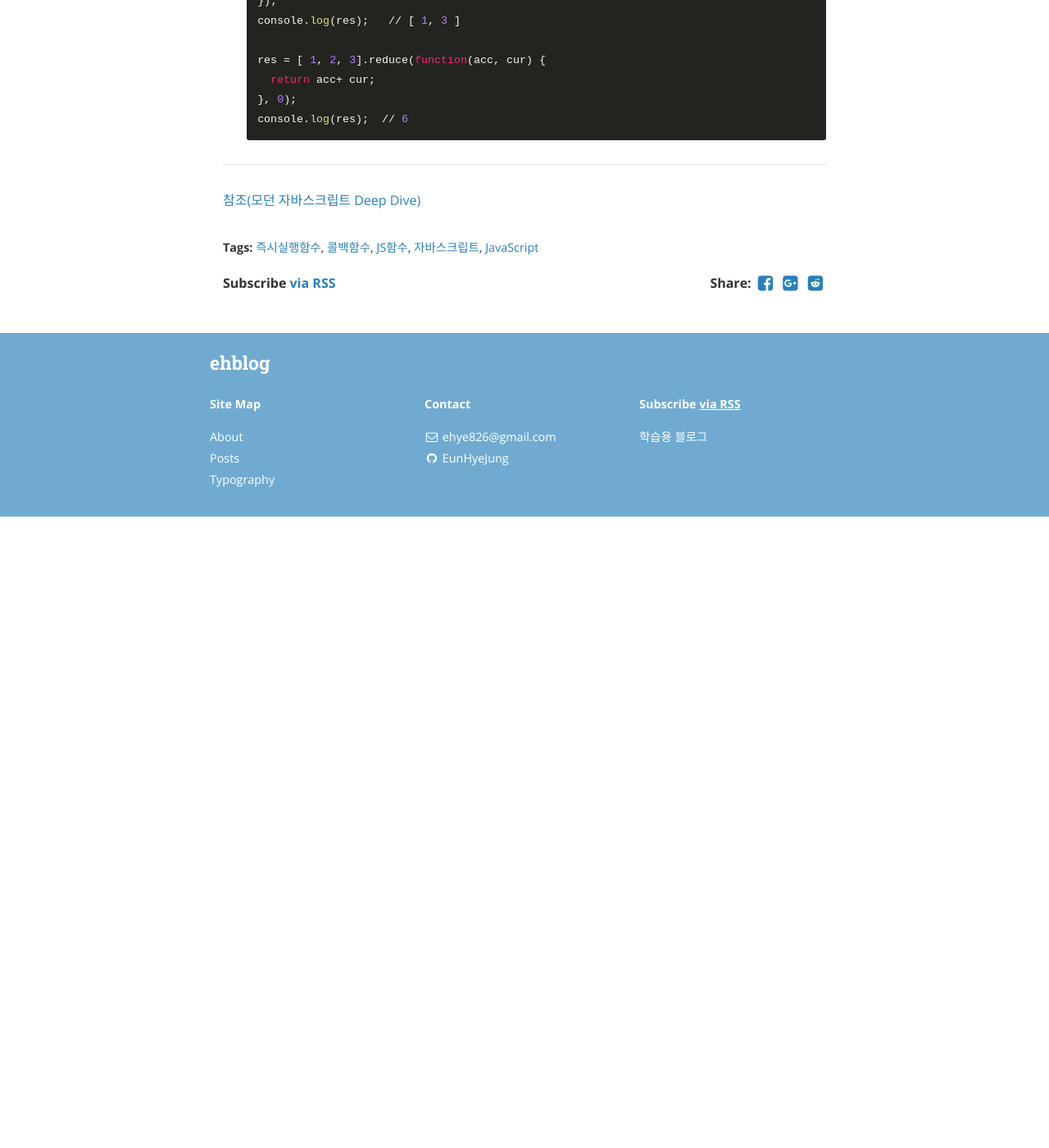
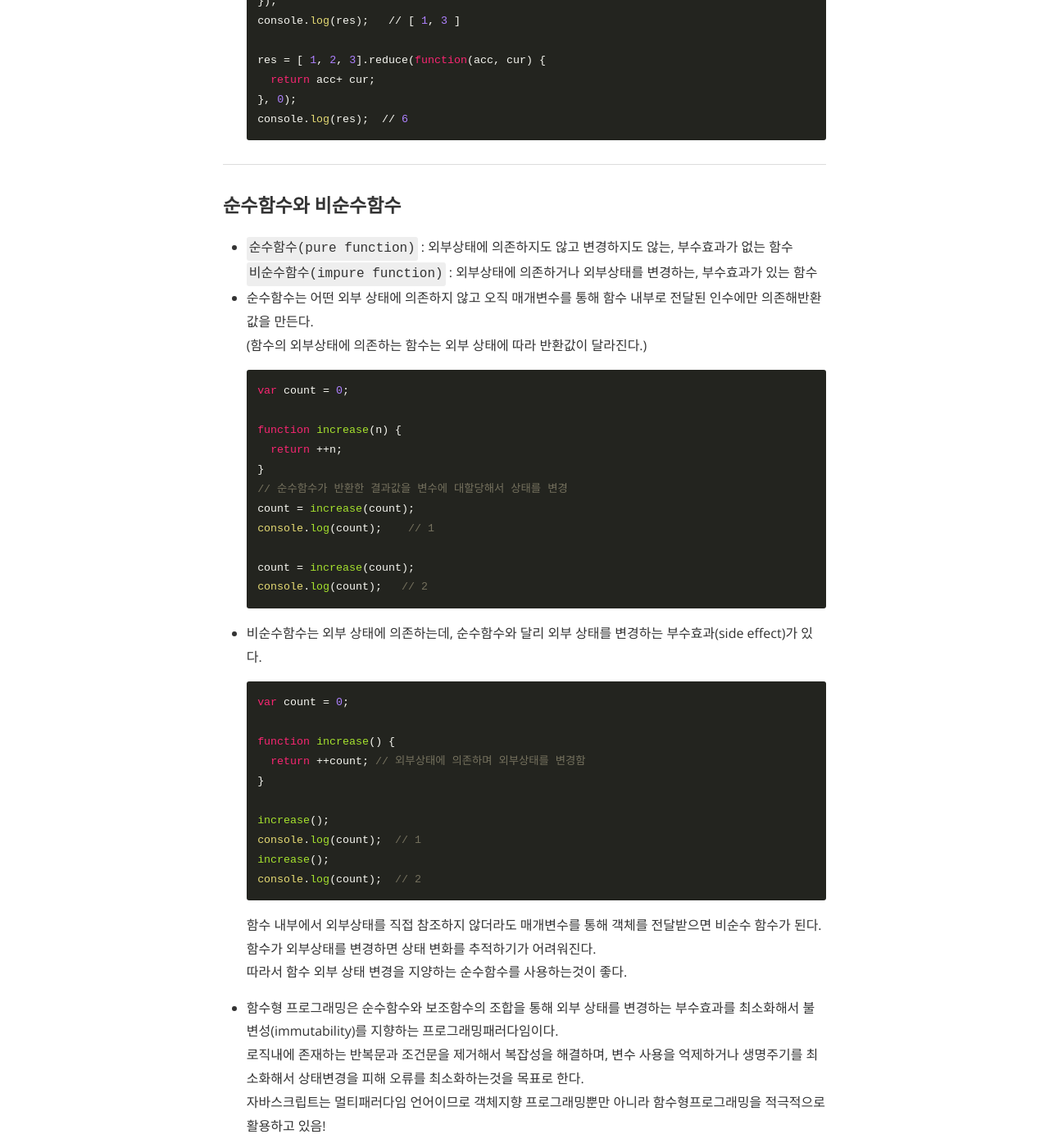
Before and after one commit to EunHyeJung/EunHyeJung.github.io, a Jekyll site: the page built from _posts/JavaScript/2021-09-17-JsStudy12.md, in a window 1280 px wide and 1400 px high, scrolled down 4049 px. Shown: the whole window at 82% size. Built offline with Jekyll 4.4.1, drawn with Linux system fonts in a browser that asks for light colours; nearby versions of some CDN libraries; comment, search, counter and statistics services are not loaded; before the commit the page ends 4679 px from its top, so only the background shows below that; some of the changed text lies outside the part shown.

Commit message:
순수함수, 비순수함수 내용정리 추가

````diff
--- a/_posts/JavaScript/2021-09-17-JsStudy12.md
+++ b/_posts/JavaScript/2021-09-17-JsStudy12.md
@@ -1,11 +1,11 @@
 ---
 layout: post
-title:  "즉시실행함수, 콜백함수"
+title:  "즉시실행함수, 콜백함수, 순수&비순수함수"
 date:   2021-09-17
 author: EunHye Jung
 categories: javascript
 comment : true
-tags:  즉시실행함수 콜백함수 JS함수 자바스크립트 JavaScript
+tags:  즉시실행함수 콜백함수 순수함수 비순수함수 JS함수 자바스크립트 JavaScript
 cover:  "/assets/instacode.png"
 ---
 
@@ -146,4 +146,47 @@ cover:  "/assets/instacode.png"
 
 - - -
 
+
+### 순수함수와 비순수함수
+
+* `순수함수(pure function)` : 외부상태에 의존하지도 않고 변경하지도 않는, 부수효과가 없는 함수
+  `비순수함수(impure function)` : 외부상태에 의존하거나 외부상태를 변경하는, 부수효과가 있는 함수
+* 순수함수는 어떤 외부 상태에 의존하지 않고 오직 매개변수를 통해 함수 내부로 전달된 인수에만 의존해반환값을 만든다.
+  (함수의 외부상태에 의존하는 함수는 외부 상태에 따라 반환값이 달라진다.)
+  ```javascript
+  var count = 0;
+
+  function increase(n) {
+    return ++n;
+  }
+  // 순수함수가 반환한 결과값을 변수에 대할당해서 상태를 변경
+  count = increase(count);
+  console.log(count);    // 1
+
+  count = increase(count);
+  console.log(count);   // 2
+  ```
+* 비순수함수는 외부 상태에 의존하는데, 순수함수와 달리 외부 상태를 변경하는 부수효과(side effect)가 있다.
+  ```javascript
+  var count = 0;
+
+  function increase() {
+    return ++count; // 외부상태에 의존하며 외부상태를 변경함
+  }
+
+  increase();
+  console.log(count);  // 1
+  increase();
+  console.log(count);  // 2
+  ```
+  함수 내부에서 외부상태를 직접 참조하지 않더라도 매개변수를 통해 객체를 전달받으면 비순수 함수가 된다.
+  함수가 외부상태를 변경하면 상태 변화를 추적하기가 어려워진다.
+  따라서 함수 외부 상태 변경을 지양하는 순수함수를 사용하는것이 좋다.
+* 함수형 프로그래밍은 순수함수와 보조함수의 조합을 통해 외부 상태를 변경하는 부수효과를 최소화해서 불변성(immutability)를 지향하는 프로그래밍패러다임이다.
+  로직내에 존재하는 반복문과 조건문을 제거해서 복잡성을 해결하며, 변수 사용을 억제하거나 생명주기를 최소화해서 상태변경을 피해 오류를 최소화하는것을 목표로 한다.
+  자바스크립트는 멀티패러다임 언어이므로 객체지향 프로그래밍뿐만 아니라 함수형프로그래밍을 적극적으로 활용하고 있음!
+
+
+- - -
+
 [참조(모던 자바스크립트 Deep Dive)](https://book.naver.com/bookdb/book_detail.nhn?bid=16710547)
````
